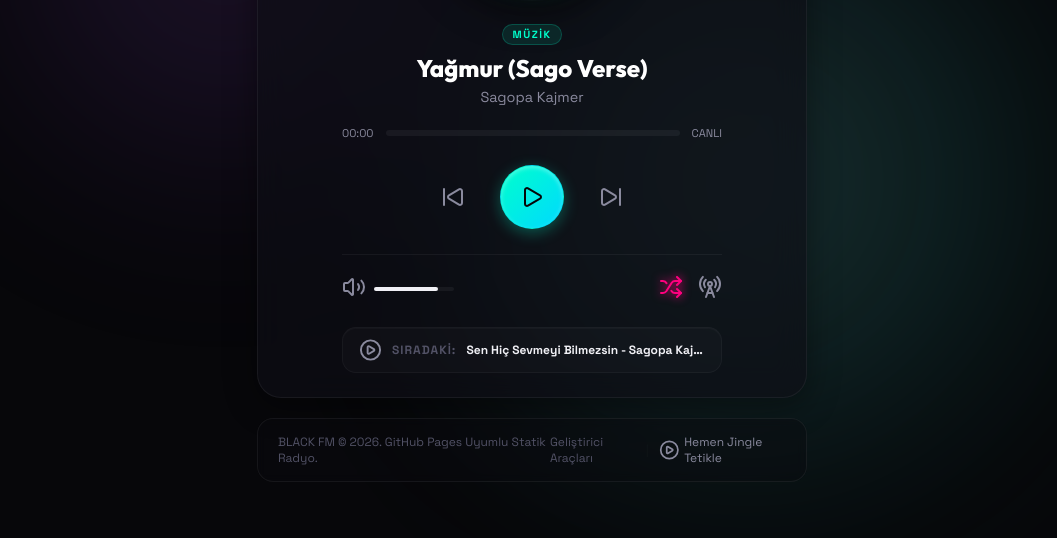
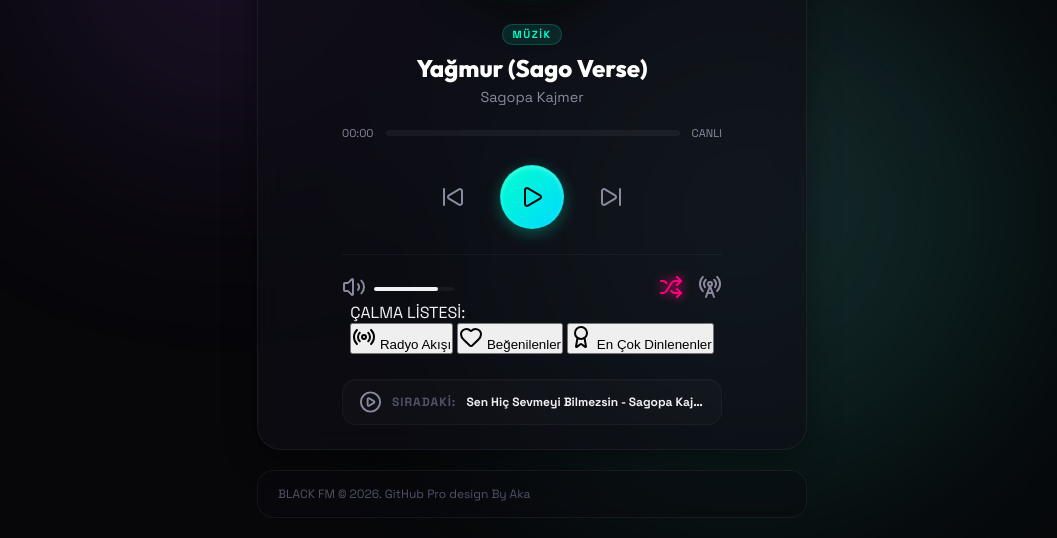
Before and after one commit to BlackTurkonline/radyo, a plain HTML site: page index.html in a window 1280 px wide. Shown: the part 344-882 px from the top of the page, without its empty margins (108-1165 px from the left). Before the commit the page ends 846 px from the top, so only its background shows below. Drawn offline with nearby package versions, Linux system fonts and the light colour scheme.

Commit message:
Upload index.html via BLACK FM deployer

```diff
--- a/index.html
+++ b/index.html
@@ -75,7 +75,12 @@
                             <span id="track-type-badge" class="badge badge-music">MÜZİK</span>
                         </div>
                         <h2 id="now-playing-title" class="marquee">Şarkı Seçilmedi</h2>
-                        <h3 id="now-playing-artist">Radyoyu Başlatın</h3>
+                        <div class="artist-like-container">
+                            <h3 id="now-playing-artist">Radyoyu Başlatın</h3>
+                            <button id="like-btn" class="like-btn" title="Beğen" style="display: none;">
+                                <i data-lucide="heart" id="like-icon"></i>
+                            </button>
+                        </div>
                     </div>
 
                     <!-- Progress Bar -->
@@ -119,6 +124,22 @@
                             <button id="live-mode-btn" class="icon-btn" title="Senkronize Canlı Simülasyon">
                                 <i data-lucide="radio-tower"></i>
                                 <span class="btn-label-tooltip">Canlı Sim.</span>
+                            </button>
+                        </div>
+                    </div>
+
+                    <!-- Playlist Selector Pills -->
+                    <div class="playlist-selector-container">
+                        <span class="playlist-selector-label">ÇALMA LİSTESİ:</span>
+                        <div class="playlist-selector-pills">
+                            <button class="pill-btn active" data-playlist="all">
+                                <i data-lucide="radio"></i> Radyo Akışı
+                            </button>
+                            <button class="pill-btn" data-playlist="favorites">
+                                <i data-lucide="heart"></i> Beğenilenler
+                            </button>
+                            <button class="pill-btn" data-playlist="most-played">
+                                <i data-lucide="award"></i> En Çok Dinlenenler
                             </button>
                         </div>
                     </div>
@@ -234,12 +255,7 @@
 
         <!-- FOOTER -->
         <footer class="app-footer">
-            <p>BLACK FM © 2026. GitHub Pages Uyumlu Statik Radyo.</p>
-            <div class="footer-links">
-                <span>Geliştirici Araçları</span>
-                <span class="divider">|</span>
-                <a href="#" id="test-jingle-btn" class="footer-action-link"><i data-lucide="play-circle"></i> Hemen Jingle Tetikle</a>
-            </div>
+            <p>BLACK FM © 2026. GitHub Pro design By Aka</p>
         </footer>
     </div>
 
```
